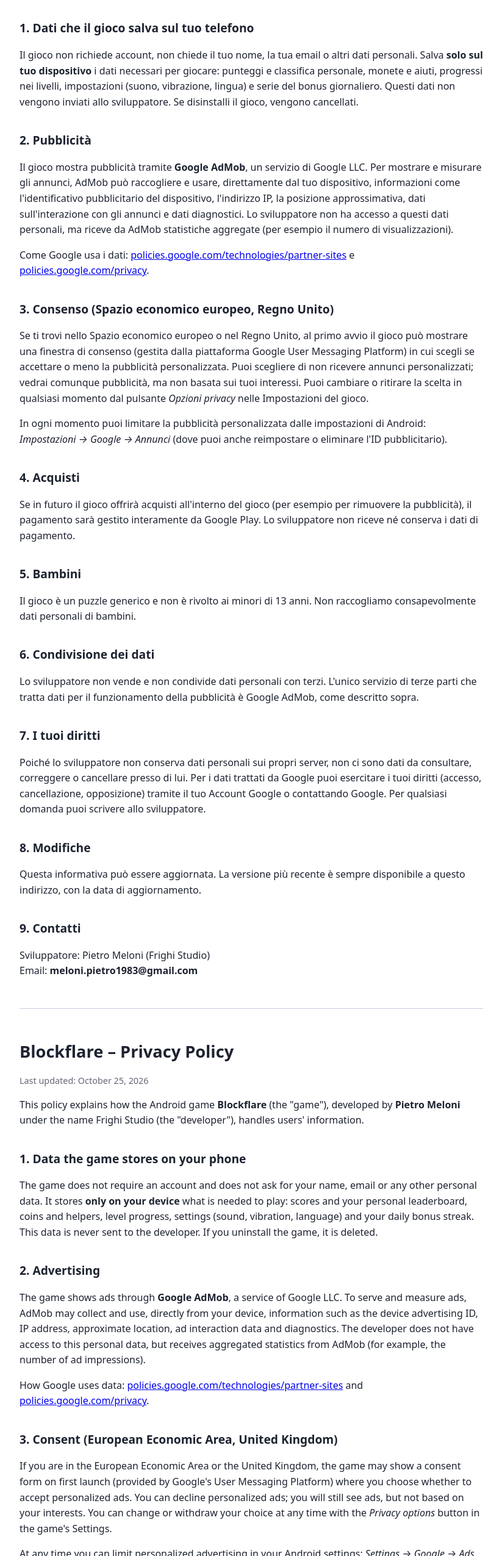
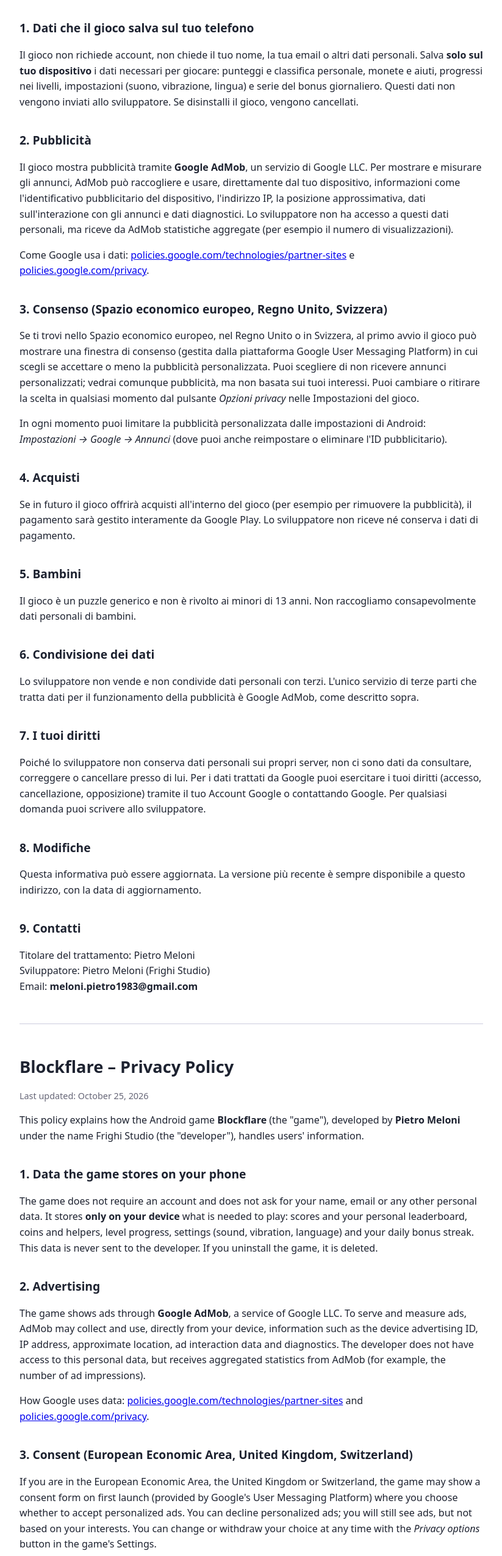
Before and after one commit to Frighi83/blockflare-privacy, a plain HTML site: page index.html in a window 1280 px wide. Shown: the part 249-2800 px from the top of the page at 61% size, without its empty margins (228-1051 px from the left). Drawn offline with Linux system fonts and the light colour scheme.

Commit message:
Update index.html

```diff
--- a/index.html
+++ b/index.html
@@ -31,8 +31,8 @@
 <p>Il gioco mostra pubblicità tramite <strong>Google AdMob</strong>, un servizio di Google LLC. Per mostrare e misurare gli annunci, AdMob può raccogliere e usare, direttamente dal tuo dispositivo, informazioni come l'identificativo pubblicitario del dispositivo, l'indirizzo IP, la posizione approssimativa, dati sull'interazione con gli annunci e dati diagnostici. Lo sviluppatore non ha accesso a questi dati personali, ma riceve da AdMob statistiche aggregate (per esempio il numero di visualizzazioni).</p>
 <p>Come Google usa i dati: <a href="https://policies.google.com/technologies/partner-sites">policies.google.com/technologies/partner-sites</a> e <a href="https://policies.google.com/privacy">policies.google.com/privacy</a>.</p>
 
-<h2>3. Consenso (Spazio economico europeo, Regno Unito)</h2>
-<p>Se ti trovi nello Spazio economico europeo o nel Regno Unito, al primo avvio il gioco può mostrare una finestra di consenso (gestita dalla piattaforma Google User Messaging Platform) in cui scegli se accettare o meno la pubblicità personalizzata. Puoi scegliere di non ricevere annunci personalizzati; vedrai comunque pubblicità, ma non basata sui tuoi interessi. Puoi cambiare o ritirare la scelta in qualsiasi momento dal pulsante <em>Opzioni privacy</em> nelle Impostazioni del gioco.</p>
+<h2>3. Consenso (Spazio economico europeo, Regno Unito, Svizzera)</h2>
+<p>Se ti trovi nello Spazio economico europeo, nel Regno Unito o in Svizzera, al primo avvio il gioco può mostrare una finestra di consenso (gestita dalla piattaforma Google User Messaging Platform) in cui scegli se accettare o meno la pubblicità personalizzata. Puoi scegliere di non ricevere annunci personalizzati; vedrai comunque pubblicità, ma non basata sui tuoi interessi. Puoi cambiare o ritirare la scelta in qualsiasi momento dal pulsante <em>Opzioni privacy</em> nelle Impostazioni del gioco.</p>
 <p>In ogni momento puoi limitare la pubblicità personalizzata dalle impostazioni di Android: <em>Impostazioni → Google → Annunci</em> (dove puoi anche reimpostare o eliminare l'ID pubblicitario).</p>
 
 <h2>4. Acquisti</h2>
@@ -51,7 +51,7 @@
 <p>Questa informativa può essere aggiornata. La versione più recente è sempre disponibile a questo indirizzo, con la data di aggiornamento.</p>
 
 <h2>9. Contatti</h2>
-<p>Sviluppatore: Pietro Meloni (Frighi Studio)<br>Email: <strong>meloni.pietro1983@gmail.com</strong></p>
+<p>Titolare del trattamento: Pietro Meloni<br>Sviluppatore: Pietro Meloni (Frighi Studio)<br>Email: <strong>meloni.pietro1983@gmail.com</strong></p>
 </section>
 
 <hr>
@@ -70,8 +70,8 @@
 <p>The game shows ads through <strong>Google AdMob</strong>, a service of Google LLC. To serve and measure ads, AdMob may collect and use, directly from your device, information such as the device advertising ID, IP address, approximate location, ad interaction data and diagnostics. The developer does not have access to this personal data, but receives aggregated statistics from AdMob (for example, the number of ad impressions).</p>
 <p>How Google uses data: <a href="https://policies.google.com/technologies/partner-sites">policies.google.com/technologies/partner-sites</a> and <a href="https://policies.google.com/privacy">policies.google.com/privacy</a>.</p>
 
-<h2>3. Consent (European Economic Area, United Kingdom)</h2>
-<p>If you are in the European Economic Area or the United Kingdom, the game may show a consent form on first launch (provided by Google's User Messaging Platform) where you choose whether to accept personalized ads. You can decline personalized ads; you will still see ads, but not based on your interests. You can change or withdraw your choice at any time with the <em>Privacy options</em> button in the game's Settings.</p>
+<h2>3. Consent (European Economic Area, United Kingdom, Switzerland)</h2>
+<p>If you are in the European Economic Area, the United Kingdom or Switzerland, the game may show a consent form on first launch (provided by Google's User Messaging Platform) where you choose whether to accept personalized ads. You can decline personalized ads; you will still see ads, but not based on your interests. You can change or withdraw your choice at any time with the <em>Privacy options</em> button in the game's Settings.</p>
 <p>At any time you can limit personalized advertising in your Android settings: <em>Settings → Google → Ads</em> (where you can also reset or delete your advertising ID).</p>
 
 <h2>4. Purchases</h2>
@@ -90,7 +90,7 @@
 <p>This policy may be updated. The latest version is always available at this address, with its update date.</p>
 
 <h2>9. Contact</h2>
-<p>Developer: Pietro Meloni (Frighi Studio)<br>Email: <strong>meloni.pietro1983@gmail.com</strong></p>
+<p>Data controller: Pietro Meloni<br>Developer: Pietro Meloni (Frighi Studio)<br>Email: <strong>meloni.pietro1983@gmail.com</strong></p>
 </section>
 
 </body>
```
